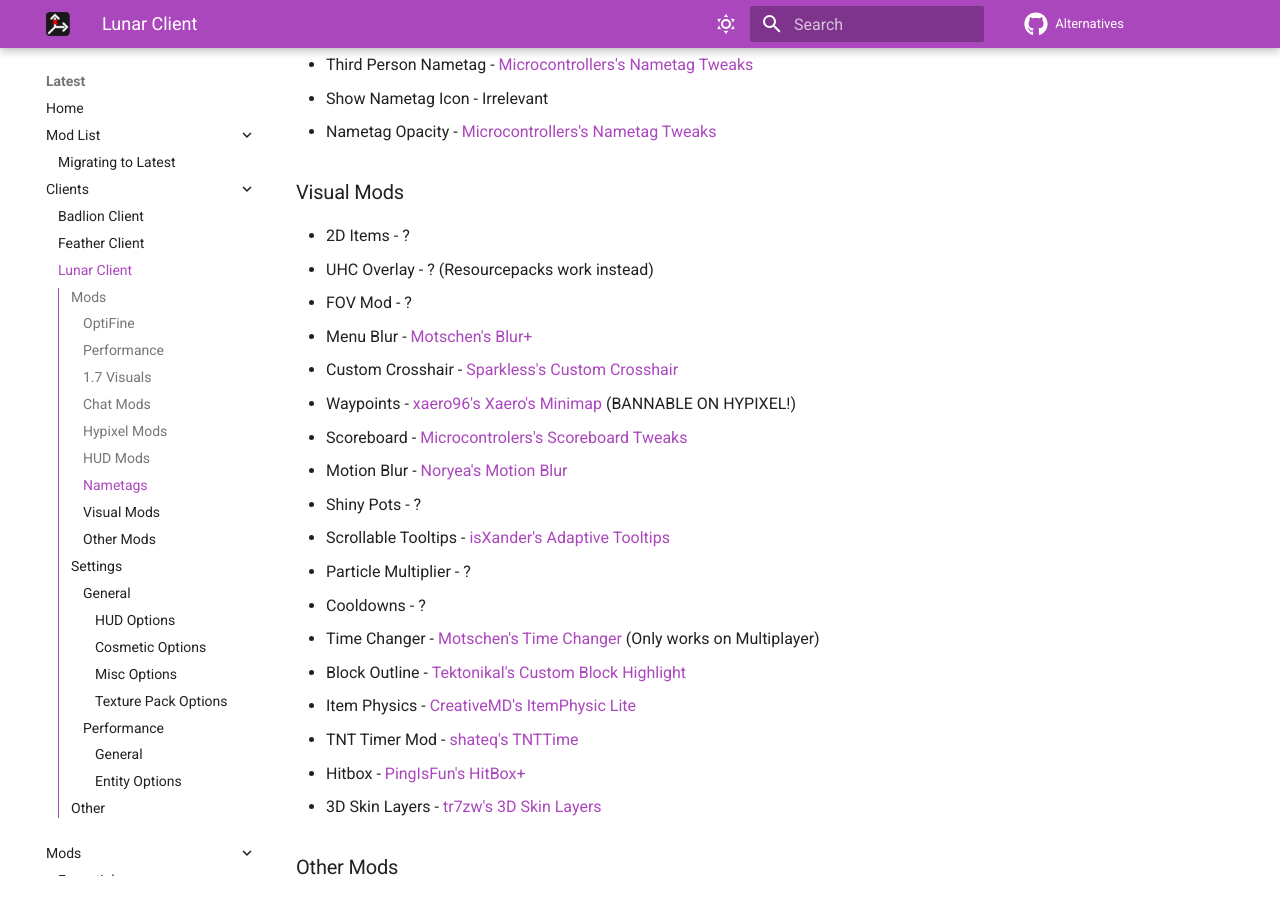
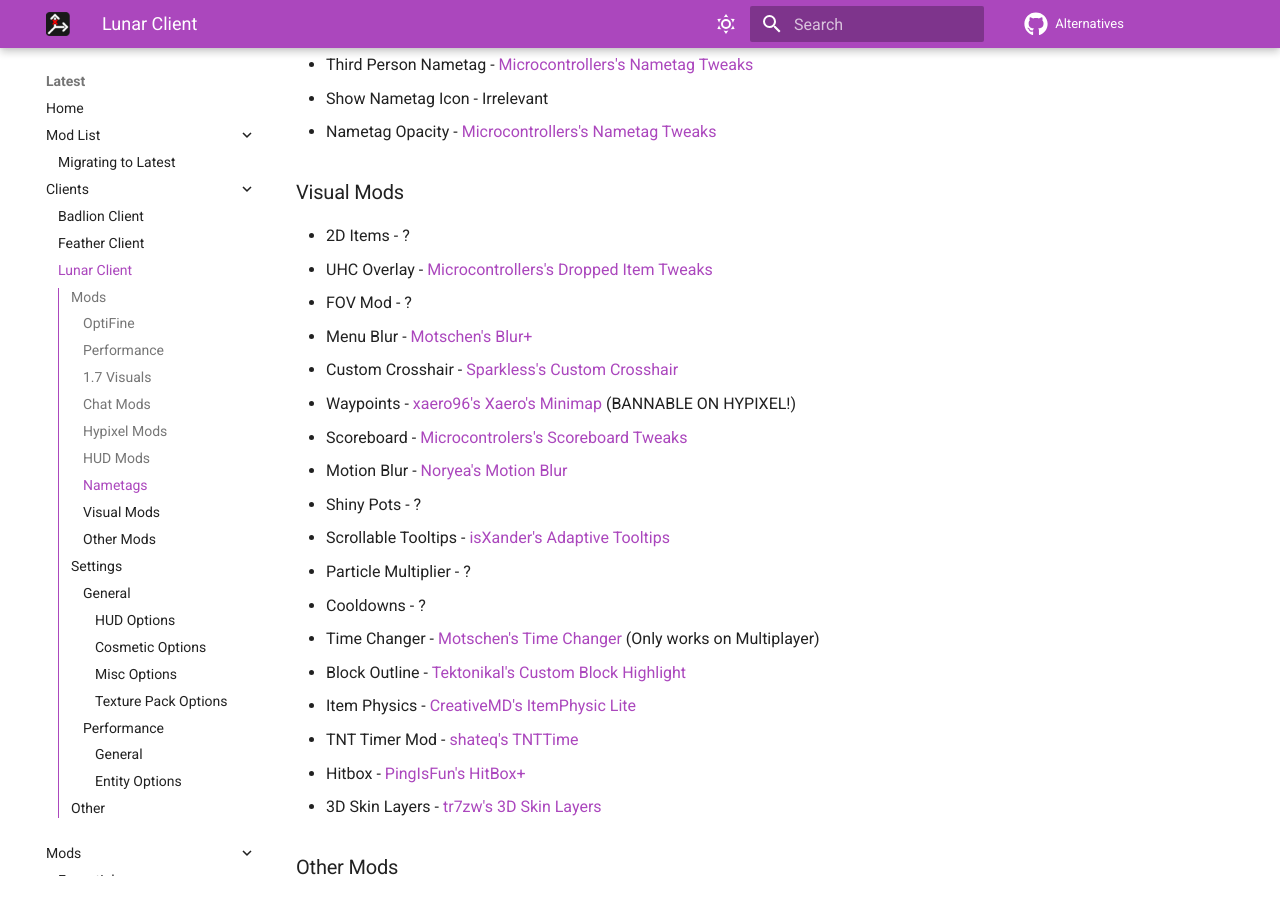
Before and after one commit to MicrocontrollersDev/Alternatives, an MkDocs documentation site: the page built from docs/latest/lunar.md, in a window 1280 px wide and 900 px high, scrolled down 2740 px. Built offline with MkDocs 1.6.1 and Material for MkDocs 9.7.7, drawn with Linux system fonts in a browser that asks for light colours; comment, search, counter and statistics services are not loaded.

Commit message:
lunar uhc overlay

```diff
--- a/docs/latest/lunar.md
+++ b/docs/latest/lunar.md
@@ -92,7 +92,7 @@
 ### Visual Mods
 
 * 2D Items - ?
-* UHC Overlay - ? (Resourcepacks work instead)
+* UHC Overlay - [Microcontrollers's Dropped Item Tweaks](https://modrinth.com/mod/droppeditemtweaks)
 * FOV Mod - ?
 * Menu Blur - [Motschen's Blur+](https://modrinth.com/mod/blur-fabric)
 * Custom Crosshair - [Sparkless's Custom Crosshair](https://modrinth.com/mod/custom-crosshair-mod)
```
